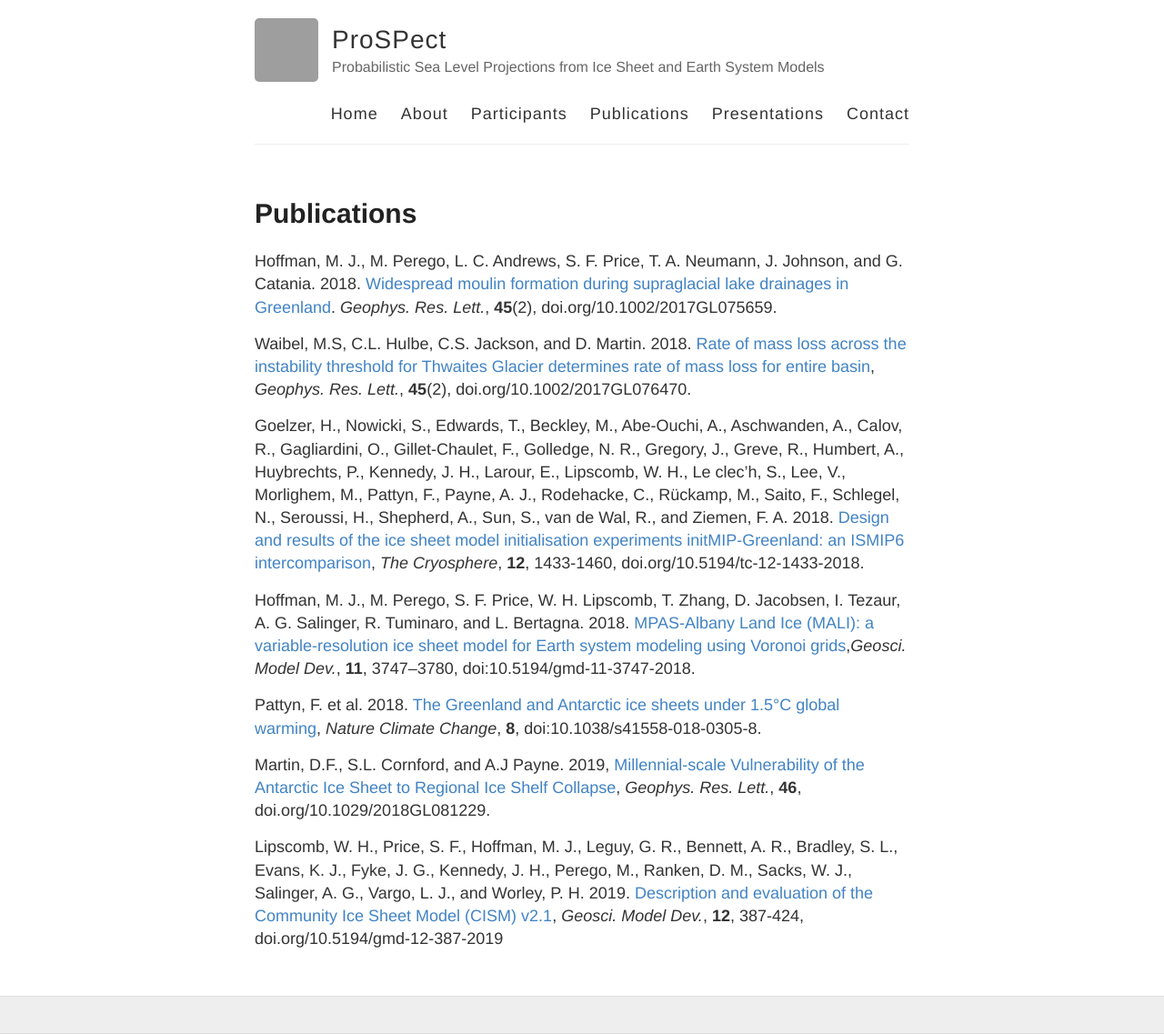
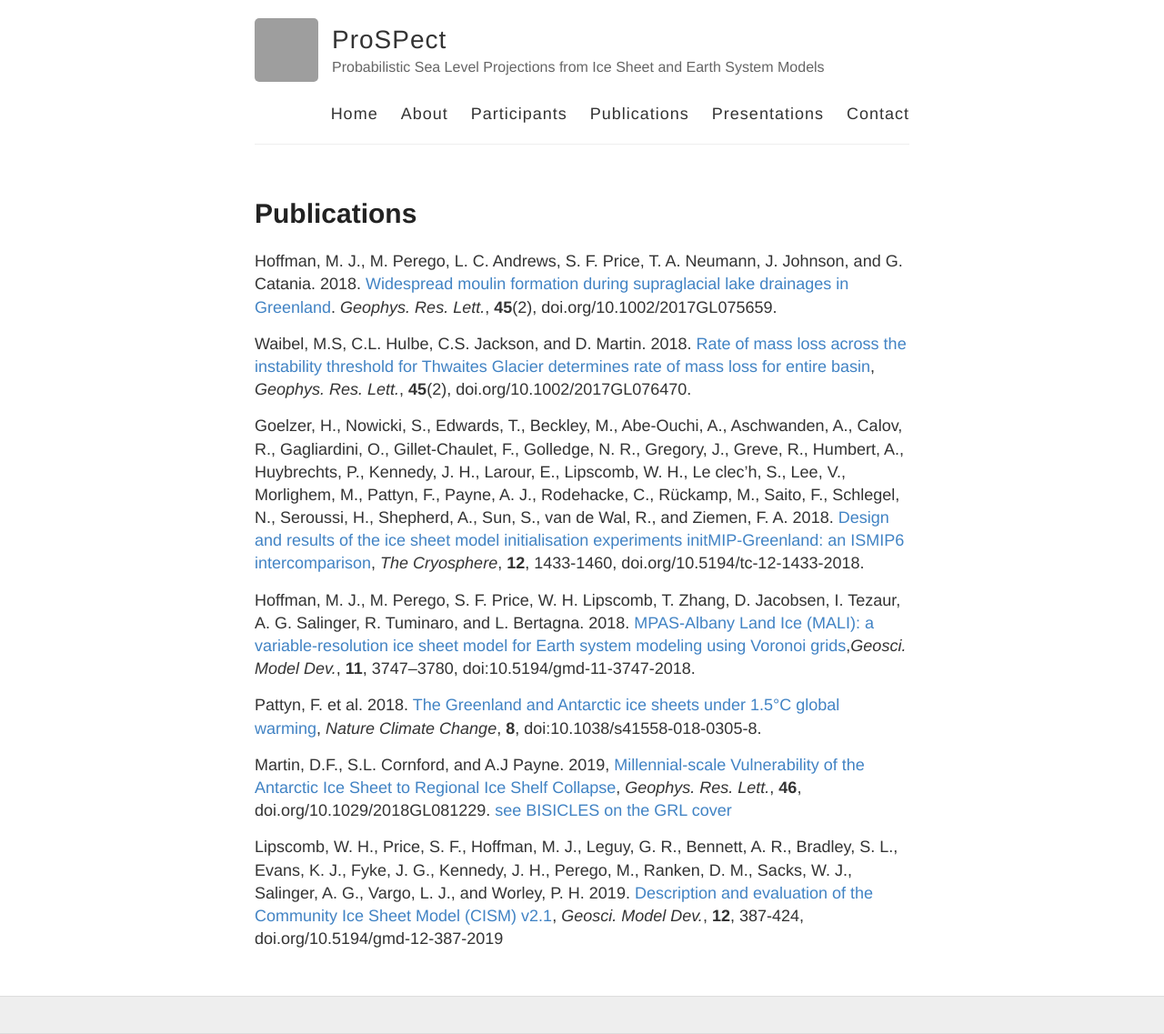
Before and after one commit to SLE-E3SM/SLE-E3SM.github.io, a Jekyll site: the page built from publications.md, in a window 1280 px wide. Shown: the whole page at 91% size. Built offline with Jekyll 4.4.1, drawn with Linux system fonts in a browser that asks for light colours; grey boxes are pictures that could not be loaded.

Commit message:
Update publications.md

```diff
--- a/publications.md
+++ b/publications.md
@@ -14,6 +14,6 @@ Hoffman, M. J., M. Perego, S. F. Price, W. H. Lipscomb, T. Zhang, D. Jacobsen, I
 
 Pattyn, F. et al. 2018. [The Greenland and Antarctic ice sheets under 1.5°C global warming](https://doi.org/10.1038/s41558-018-0305-8), *Nature Climate Change*, **8**, doi:10.1038/s41558-018-0305-8.
 
-Martin, D.F., S.L. Cornford, and A.J Payne. 2019, [Millennial‐scale Vulnerability of the Antarctic Ice Sheet to Regional Ice Shelf Collapse](https://agupubs.onlinelibrary.wiley.com/doi/10.1029/2018GL081229), *Geophys. Res. Lett.*, **46**, doi.org/10.1029/2018GL081229.
+Martin, D.F., S.L. Cornford, and A.J Payne. 2019, [Millennial‐scale Vulnerability of the Antarctic Ice Sheet to Regional Ice Shelf Collapse](https://agupubs.onlinelibrary.wiley.com/doi/10.1029/2018GL081229), *Geophys. Res. Lett.*, **46**, doi.org/10.1029/2018GL081229. [see BISICLES on the GRL cover](https://agupubs.onlinelibrary.wiley.com/doi/pdf/10.1002/grl.57643)
 
 Lipscomb, W. H., Price, S. F., Hoffman, M. J., Leguy, G. R., Bennett, A. R., Bradley, S. L., Evans, K. J., Fyke, J. G., Kennedy, J. H., Perego, M., Ranken, D. M., Sacks, W. J., Salinger, A. G., Vargo, L. J., and Worley, P. H. 2019. [Description and evaluation of the Community Ice Sheet Model (CISM) v2.1](https://www.geosci-model-dev.net/12/387/2019/), *Geosci. Model Dev.*, **12**, 387-424, doi.org/10.5194/gmd-12-387-2019
```
